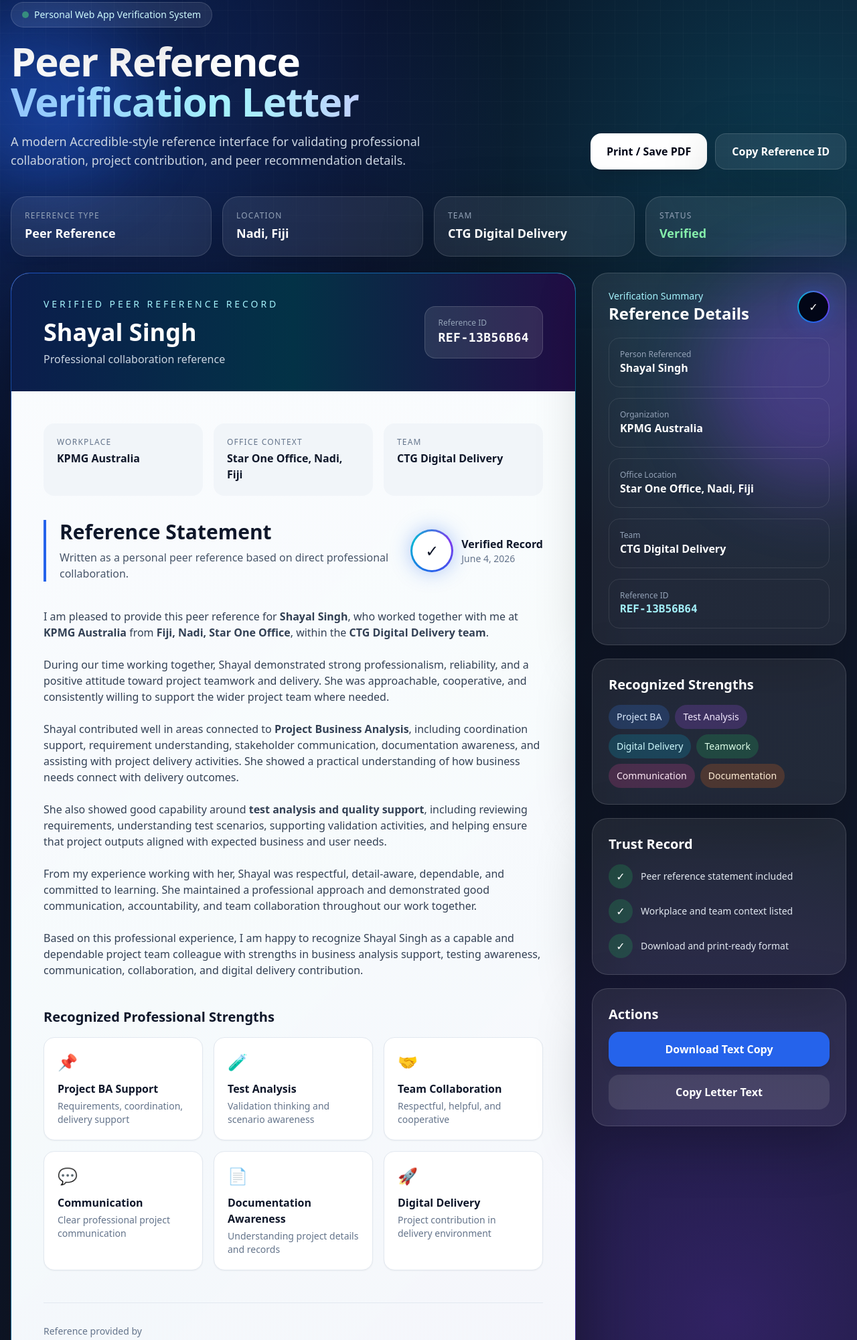
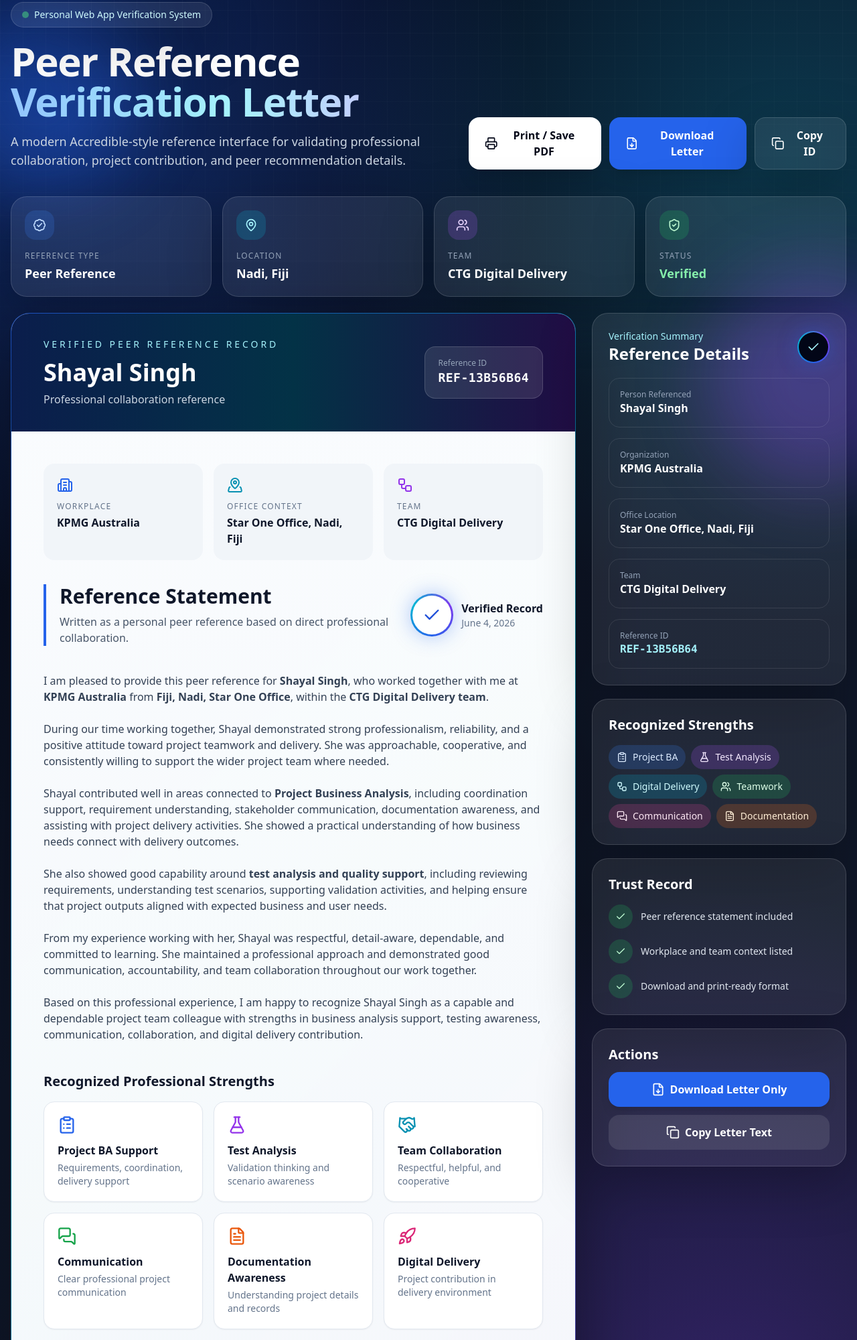
Before and after one commit to zbuksh/zbuksh.github.io, a plain HTML site: page verify/shayals-2025.html in a window 1280 px wide. Shown: the part 53-2053 px from the top of the page at 67% size. Drawn offline with nearby package versions, Linux system fonts and the light colour scheme.

Commit message:
Update shayals-2025.html

```diff
--- a/verify/shayals-2025.html
+++ b/verify/shayals-2025.html
@@ -3,9 +3,11 @@
 <head>
   <meta charset="UTF-8" />
   <meta name="viewport" content="width=device-width, initial-scale=1.0" />
+
   <title>Peer Reference Verification | Shayal Singh</title>
 
   <script src="https://cdn.tailwindcss.com"></script>
+  <script src="https://unpkg.com/lucide@latest"></script>
 
   <style>
     :root {
@@ -13,7 +15,6 @@
       --blue: #2563eb;
       --cyan: #06b6d4;
       --violet: #7c3aed;
-      --paper: #ffffff;
     }
 
     * {
@@ -154,7 +155,6 @@
   <div class="soft-grid fixed inset-0 pointer-events-none opacity-40"></div>
 
   <main class="relative px-4 py-8 md:py-14">
-
     <section class="max-w-7xl mx-auto">
 
       <!-- Header -->
@@ -180,13 +180,21 @@
 
         <div class="flex flex-col sm:flex-row gap-3">
           <button onclick="window.print()"
-            class="px-6 py-3.5 rounded-2xl bg-white text-slate-950 font-extrabold hover:bg-slate-200 transition shadow-xl">
+            class="inline-flex items-center justify-center gap-2 px-6 py-3.5 rounded-2xl bg-white text-slate-950 font-extrabold hover:bg-slate-200 transition shadow-xl">
+            <i data-lucide="printer" class="w-5 h-5"></i>
             Print / Save PDF
           </button>
 
+          <button onclick="downloadLetterOnly()"
+            class="inline-flex items-center justify-center gap-2 px-6 py-3.5 rounded-2xl bg-blue-600 text-white font-extrabold hover:bg-blue-500 transition shadow-xl">
+            <i data-lucide="file-down" class="w-5 h-5"></i>
+            Download Letter
+          </button>
+
           <button onclick="copyReferenceId()"
-            class="px-6 py-3.5 rounded-2xl glass font-extrabold hover:bg-white/15 transition">
-            Copy Reference ID
+            class="inline-flex items-center justify-center gap-2 px-6 py-3.5 rounded-2xl glass font-extrabold hover:bg-white/15 transition">
+            <i data-lucide="copy" class="w-5 h-5"></i>
+            Copy ID
           </button>
         </div>
       </header>
@@ -194,21 +202,33 @@
       <!-- Stats Strip -->
       <section class="no-print grid sm:grid-cols-2 lg:grid-cols-4 gap-4 mb-6 fade-up">
         <div class="glass rounded-3xl p-5">
+          <div class="w-11 h-11 rounded-2xl bg-blue-500/20 flex items-center justify-center mb-4">
+            <i data-lucide="badge-check" class="w-5 h-5 text-blue-200"></i>
+          </div>
           <p class="text-xs uppercase tracking-widest text-slate-400">Reference Type</p>
           <p class="font-black text-lg mt-1">Peer Reference</p>
         </div>
 
         <div class="glass rounded-3xl p-5">
+          <div class="w-11 h-11 rounded-2xl bg-cyan-500/20 flex items-center justify-center mb-4">
+            <i data-lucide="map-pin" class="w-5 h-5 text-cyan-200"></i>
+          </div>
           <p class="text-xs uppercase tracking-widest text-slate-400">Location</p>
           <p class="font-black text-lg mt-1">Nadi, Fiji</p>
         </div>
 
         <div class="glass rounded-3xl p-5">
+          <div class="w-11 h-11 rounded-2xl bg-purple-500/20 flex items-center justify-center mb-4">
+            <i data-lucide="users" class="w-5 h-5 text-purple-200"></i>
+          </div>
           <p class="text-xs uppercase tracking-widest text-slate-400">Team</p>
           <p class="font-black text-lg mt-1">CTG Digital Delivery</p>
         </div>
 
         <div class="glass rounded-3xl p-5">
+          <div class="w-11 h-11 rounded-2xl bg-green-500/20 flex items-center justify-center mb-4">
+            <i data-lucide="shield-check" class="w-5 h-5 text-green-200"></i>
+          </div>
           <p class="text-xs uppercase tracking-widest text-slate-400">Status</p>
           <p class="font-black text-lg mt-1 text-green-300">Verified</p>
         </div>
@@ -250,16 +270,19 @@
 
               <div class="grid md:grid-cols-3 gap-4 mb-9">
                 <div class="rounded-2xl bg-slate-100 p-5">
+                  <i data-lucide="building-2" class="w-6 h-6 text-blue-600 mb-3"></i>
                   <p class="text-xs uppercase tracking-widest text-slate-500">Workplace</p>
                   <p class="font-black mt-1">KPMG Australia</p>
                 </div>
 
                 <div class="rounded-2xl bg-slate-100 p-5">
+                  <i data-lucide="map-pinned" class="w-6 h-6 text-cyan-600 mb-3"></i>
                   <p class="text-xs uppercase tracking-widest text-slate-500">Office Context</p>
                   <p class="font-black mt-1">Star One Office, Nadi, Fiji</p>
                 </div>
 
                 <div class="rounded-2xl bg-slate-100 p-5">
+                  <i data-lucide="workflow" class="w-6 h-6 text-purple-600 mb-3"></i>
                   <p class="text-xs uppercase tracking-widest text-slate-500">Team</p>
                   <p class="font-black mt-1">CTG Digital Delivery</p>
                 </div>
@@ -278,7 +301,7 @@
                 <div class="flex items-center gap-3 shrink-0">
                   <div class="seal w-16 h-16 rounded-full p-[3px]">
                     <div class="bg-white w-full h-full rounded-full flex items-center justify-center">
-                      <span class="text-2xl">✓</span>
+                      <i data-lucide="check" class="w-7 h-7 text-blue-700"></i>
                     </div>
                   </div>
                   <div>
@@ -288,7 +311,7 @@
                 </div>
               </div>
 
-              <div class="space-y-6 text-[15.5px] md:text-base leading-8 text-slate-700">
+              <div id="letterContent" class="space-y-6 text-[15.5px] md:text-base leading-8 text-slate-700">
                 <p>
                   I am pleased to provide this peer reference for <strong>Shayal Singh</strong>,
                   who worked together with me at <strong>KPMG Australia</strong> from
@@ -336,37 +359,37 @@
 
                 <div class="grid sm:grid-cols-2 lg:grid-cols-3 gap-4">
                   <div class="rounded-2xl border border-slate-200 bg-white p-5 shadow-sm">
-                    <div class="text-2xl mb-3">📌</div>
+                    <i data-lucide="clipboard-list" class="w-7 h-7 text-blue-600 mb-3"></i>
                     <p class="font-black">Project BA Support</p>
                     <p class="text-sm text-slate-500 mt-1">Requirements, coordination, delivery support</p>
                   </div>
 
                   <div class="rounded-2xl border border-slate-200 bg-white p-5 shadow-sm">
-                    <div class="text-2xl mb-3">🧪</div>
+                    <i data-lucide="flask-conical" class="w-7 h-7 text-purple-600 mb-3"></i>
                     <p class="font-black">Test Analysis</p>
                     <p class="text-sm text-slate-500 mt-1">Validation thinking and scenario awareness</p>
                   </div>
 
                   <div class="rounded-2xl border border-slate-200 bg-white p-5 shadow-sm">
-                    <div class="text-2xl mb-3">🤝</div>
+                    <i data-lucide="handshake" class="w-7 h-7 text-cyan-600 mb-3"></i>
                     <p class="font-black">Team Collaboration</p>
                     <p class="text-sm text-slate-500 mt-1">Respectful, helpful, and cooperative</p>
                   </div>
 
                   <div class="rounded-2xl border border-slate-200 bg-white p-5 shadow-sm">
-                    <div class="text-2xl mb-3">💬</div>
+                    <i data-lucide="messages-square" class="w-7 h-7 text-green-600 mb-3"></i>
                     <p class="font-black">Communication</p>
                     <p class="text-sm text-slate-500 mt-1">Clear professional project communication</p>
                   </div>
 
                   <div class="rounded-2xl border border-slate-200 bg-white p-5 shadow-sm">
-                    <div class="text-2xl mb-3">📄</div>
+                    <i data-lucide="file-text" class="w-7 h-7 text-orange-600 mb-3"></i>
                     <p class="font-black">Documentation Awareness</p>
                     <p class="text-sm text-slate-500 mt-1">Understanding project details and records</p>
                   </div>
 
                   <div class="rounded-2xl border border-slate-200 bg-white p-5 shadow-sm">
-                    <div class="text-2xl mb-3">🚀</div>
+                    <i data-lucide="rocket" class="w-7 h-7 text-pink-600 mb-3"></i>
                     <p class="font-black">Digital Delivery</p>
                     <p class="text-sm text-slate-500 mt-1">Project contribution in delivery environment</p>
                   </div>
@@ -380,6 +403,17 @@
                   <div class="signature text-4xl md:text-5xl text-slate-950">Zain Buksh</div>
                   <p class="font-black mt-3">Project Team Member / Peer Reference</p>
                   <p class="text-sm text-slate-500 mt-1">CTG Digital Delivery collaboration context</p>
+
+                  <div class="mt-5 space-y-2 text-sm text-slate-600">
+                    <p class="flex items-center gap-2">
+                      <i data-lucide="phone" class="w-4 h-4 text-blue-600"></i>
+                      +679 2133382
+                    </p>
+                    <p class="flex items-center gap-2">
+                      <i data-lucide="mail" class="w-4 h-4 text-blue-600"></i>
+                      zbuksh@outlook.com
+                    </p>
+                  </div>
                 </div>
 
                 <div class="md:text-right">
@@ -405,7 +439,7 @@
 
               <div class="seal w-12 h-12 rounded-full p-[2px]">
                 <div class="w-full h-full rounded-full bg-slate-950 flex items-center justify-center">
-                  ✓
+                  <i data-lucide="check" class="w-5 h-5 text-cyan-200"></i>
                 </div>
               </div>
             </div>
@@ -442,12 +476,29 @@
             <h3 class="text-xl font-black mb-4">Recognized Strengths</h3>
 
             <div class="flex flex-wrap gap-2">
-              <span class="px-3 py-2 rounded-full bg-blue-500/20 text-blue-100 text-sm">Project BA</span>
-              <span class="px-3 py-2 rounded-full bg-purple-500/20 text-purple-100 text-sm">Test Analysis</span>
-              <span class="px-3 py-2 rounded-full bg-cyan-500/20 text-cyan-100 text-sm">Digital Delivery</span>
-              <span class="px-3 py-2 rounded-full bg-green-500/20 text-green-100 text-sm">Teamwork</span>
-              <span class="px-3 py-2 rounded-full bg-pink-500/20 text-pink-100 text-sm">Communication</span>
-              <span class="px-3 py-2 rounded-full bg-orange-500/20 text-orange-100 text-sm">Documentation</span>
+              <span class="inline-flex items-center gap-2 px-3 py-2 rounded-full bg-blue-500/20 text-blue-100 text-sm">
+                <i data-lucide="clipboard-list" class="w-4 h-4"></i> Project BA
+              </span>
+
+              <span class="inline-flex items-center gap-2 px-3 py-2 rounded-full bg-purple-500/20 text-purple-100 text-sm">
+                <i data-lucide="flask-conical" class="w-4 h-4"></i> Test Analysis
+              </span>
+
+              <span class="inline-flex items-center gap-2 px-3 py-2 rounded-full bg-cyan-500/20 text-cyan-100 text-sm">
+                <i data-lucide="workflow" class="w-4 h-4"></i> Digital Delivery
+              </span>
+
+              <span class="inline-flex items-center gap-2 px-3 py-2 rounded-full bg-green-500/20 text-green-100 text-sm">
+                <i data-lucide="users" class="w-4 h-4"></i> Teamwork
+              </span>
+
+              <span class="inline-flex items-center gap-2 px-3 py-2 rounded-full bg-pink-500/20 text-pink-100 text-sm">
+                <i data-lucide="messages-square" class="w-4 h-4"></i> Communication
+              </span>
+
+              <span class="inline-flex items-center gap-2 px-3 py-2 rounded-full bg-orange-500/20 text-orange-100 text-sm">
+                <i data-lucide="file-text" class="w-4 h-4"></i> Documentation
+              </span>
             </div>
           </div>
 
@@ -456,17 +507,23 @@
 
             <div class="space-y-4">
               <div class="flex items-center gap-3">
-                <span class="w-9 h-9 rounded-full bg-green-500/20 flex items-center justify-center">✓</span>
+                <span class="w-9 h-9 rounded-full bg-green-500/20 flex items-center justify-center">
+                  <i data-lucide="check" class="w-4 h-4 text-green-200"></i>
+                </span>
                 <p class="text-sm text-slate-200">Peer reference statement included</p>
               </div>
 
               <div class="flex items-center gap-3">
-                <span class="w-9 h-9 rounded-full bg-green-500/20 flex items-center justify-center">✓</span>
+                <span class="w-9 h-9 rounded-full bg-green-500/20 flex items-center justify-center">
+                  <i data-lucide="check" class="w-4 h-4 text-green-200"></i>
+                </span>
                 <p class="text-sm text-slate-200">Workplace and team context listed</p>
               </div>
 
               <div class="flex items-center gap-3">
-                <span class="w-9 h-9 rounded-full bg-green-500/20 flex items-center justify-center">✓</span>
+                <span class="w-9 h-9 rounded-full bg-green-500/20 flex items-center justify-center">
+                  <i data-lucide="check" class="w-4 h-4 text-green-200"></i>
+                </span>
                 <p class="text-sm text-slate-200">Download and print-ready format</p>
               </div>
             </div>
@@ -475,13 +532,15 @@
           <div class="glass rounded-3xl p-6">
             <h3 class="text-xl font-black mb-3">Actions</h3>
 
-            <button onclick="downloadText()"
-              class="w-full mb-3 px-5 py-3.5 rounded-2xl bg-blue-600 hover:bg-blue-500 transition font-extrabold shadow-lg">
-              Download Text Copy
+            <button onclick="downloadLetterOnly()"
+              class="inline-flex w-full items-center justify-center gap-2 mb-3 px-5 py-3.5 rounded-2xl bg-blue-600 hover:bg-blue-500 transition font-extrabold shadow-lg">
+              <i data-lucide="file-down" class="w-5 h-5"></i>
+              Download Letter Only
             </button>
 
             <button onclick="copyLetter()"
-              class="w-full px-5 py-3.5 rounded-2xl bg-white/10 hover:bg-white/20 transition font-extrabold">
+              class="inline-flex w-full items-center justify-center gap-2 px-5 py-3.5 rounded-2xl bg-white/10 hover:bg-white/20 transition font-extrabold">
+              <i data-lucide="copy" class="w-5 h-5"></i>
               Copy Letter Text
             </button>
           </div>
@@ -494,6 +553,7 @@
 
   <script>
     const fallbackId = "REF-" + Math.random().toString(36).substring(2, 10).toUpperCase();
+
     const refId = window.crypto && crypto.randomUUID
       ? "REF-" + crypto.randomUUID().slice(0, 8).toUpperCase()
       : fallbackId;
@@ -504,13 +564,13 @@
       day: "numeric"
     });
 
-    const letterText = `
-PEER REFERENCE VERIFICATION
+    const letterOnlyText = `
+PEER REFERENCE LETTER
 
 Reference ID: ${refId}
 Generated Date: ${generatedDate}
 
-This letter is written as a personal peer reference for Shayal Singh based on direct professional collaboration and shared project work.
+To whom it may concern,
 
 I am pleased to provide this peer reference for Shayal Singh, who worked together with me at KPMG Australia from Fiji, Nadi, Star One Office, within the CTG Digital Delivery team.
 
@@ -524,10 +584,15 @@ From my experience working with her, Shayal was respectful, detail-aware, depend
 
 Based on this professional experience, I am happy to recognize Shayal Singh as a capable and dependable project team colleague with strengths in business analysis support, testing awareness, communication, collaboration, and digital delivery contribution.
 
-Reference provided by:
+Sincerely,
+
 Zain Buksh
 Project Team Member / Peer Reference
 CTG Digital Delivery collaboration context
+
+Contact:
+Phone: +679 2133382
+Email: zbuksh@outlook.com
 `;
 
     document.getElementById("refId").textContent = refId;
@@ -540,17 +605,20 @@ CTG Digital Delivery collaboration context
     }
 
     function copyLetter() {
-      navigator.clipboard.writeText(letterText);
+      navigator.clipboard.writeText(letterOnlyText.trim());
       showToast("Letter text copied.");
     }
 
-    function downloadText() {
-      const blob = new Blob([letterText], { type: "text/plain" });
+    function downloadLetterOnly() {
+      const blob = new Blob([letterOnlyText.trim()], { type: "text/plain;charset=utf-8" });
       const link = document.createElement("a");
       link.href = URL.createObjectURL(blob);
-      link.download = "shayal-singh-peer-reference.txt";
+      link.download = "shayal-singh-peer-reference-letter.txt";
+      document.body.appendChild(link);
       link.click();
-      showToast("Text copy downloaded.");
+      link.remove();
+      URL.revokeObjectURL(link.href);
+      showToast("Letter file downloaded.");
     }
 
     function showToast(message) {
@@ -568,6 +636,8 @@ CTG Digital Delivery collaboration context
 
       setTimeout(() => toast.remove(), 2200);
     }
+
+    lucide.createIcons();
   </script>
 
 </body>
```
